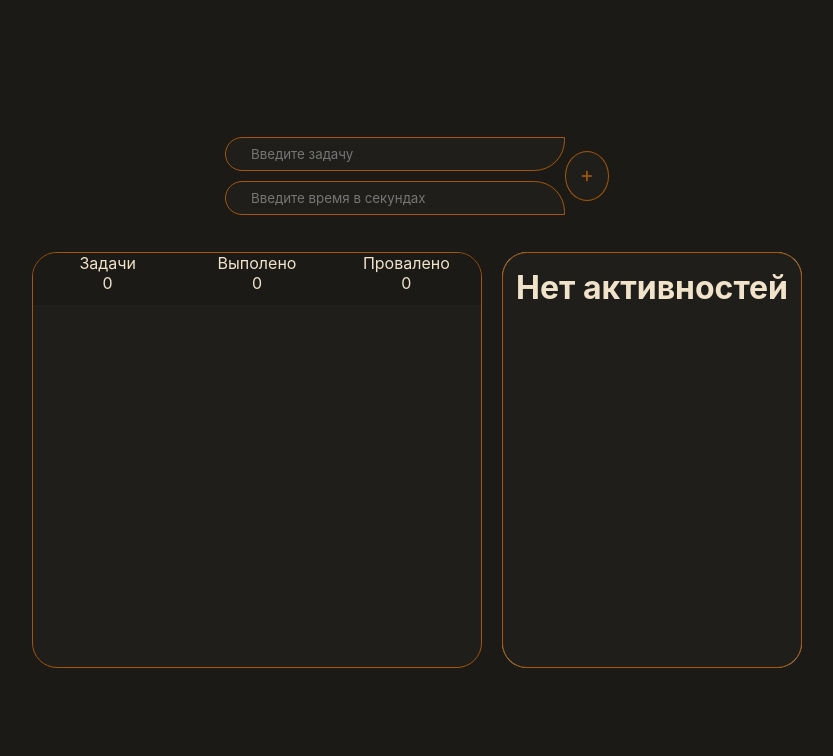
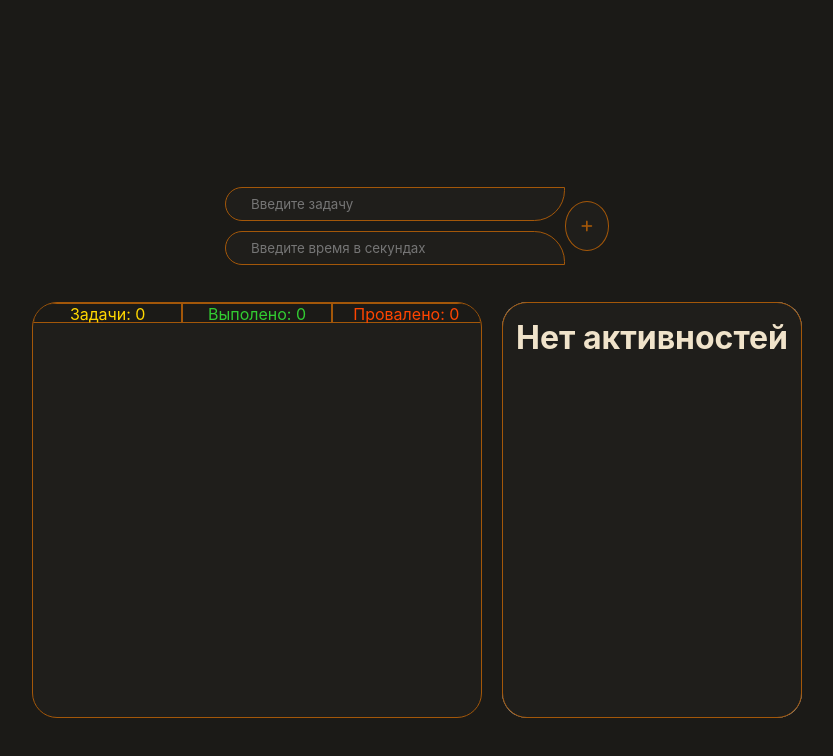
Before and after one commit to Kalachinskii/TimerTask, a React (Vite) app: page / in a window 1280 px wide. Shown: the top 756 px of the page, without its empty margins (223-1056 px from the left). Built offline with nearby package versions, Linux system fonts and the light colour scheme.

Commit message:
feat: возврат задачи из проваленых

```diff
--- a/src/components/ActiveTaskCard/activeTaskCard.module.css
+++ b/src/components/ActiveTaskCard/activeTaskCard.module.css
@@ -17,20 +17,6 @@ h1 {
     width: 100%;
     padding: 15px 0;
     text-align: center;
-    position: relative;
-}
-
-h1 i {
-    position: absolute;
-    color: #a3560948;
-    top: 4%;
-    right: 3%;
-    font-size: 28px;
-}
-
-h1 i:hover {
-    color: red;
-    cursor: pointer;
 }
 
 .task-card .play-pause i,
@@ -43,14 +29,9 @@ h1 i:hover {
     justify-content: center;
     align-items: center;
     font-size: 22px;
-    border: 1px solid #A35709;
-    border-radius: 25px;
-}
-
-.play-pause i:hover,
-.completed i:hover {
     box-shadow: 1px 1px 3px rgba(163, 87, 9, 0.5),
     inset 0px 0px 8px rgba(163, 87, 9, 0.8);
+    border-radius: 25px;
 }
 
 .task-card .play-pause i {
--- a/src/components/ActiveTaskCard/timer.module.css
+++ b/src/components/ActiveTaskCard/timer.module.css
@@ -2,7 +2,7 @@
     display: flex;
     justify-content: center;
     align-items: center;
-    height: 100%;
+    height: 300px;
 }
 
 .circle-container {
--- a/src/components/ActiveTaskCard/ui/ActiveTaskCard.jsx
+++ b/src/components/ActiveTaskCard/ui/ActiveTaskCard.jsx
@@ -9,10 +9,12 @@ export function ActiveTaskCard({ items, completedTask, failedTask, clouseCard })
         <div className={styles['task-card']}>
             {items.active ? (
                 <>
-                    <h1>
-                        {items.task}
-                        <i onClick={() => clouseCard('')} className={`${"fa-solid fa-xmark"}`}></i>
-                    </h1>
+                    <div className={styles['text']}>
+                        <h1>
+                            {items.task}
+                            <i onClick={() => clouseCard('')} className={`${"fa-solid fa-xmark"}`}></i>
+                        </h1>
+                    </div>
                     <Timer key={items.id} second={items.time} id={items.id} pause={pause} failedTask={failedTask}/>
                     <div className={styles['play-pause']} onClick={() => setPause(!pause)}>
                         {pause ?
--- a/src/components/App/ui/App.jsx
+++ b/src/components/App/ui/App.jsx
@@ -60,7 +60,7 @@ export function App() {
     setActive(task);
   }
 
-  // Выполнено / провалено
+  // Выполнено / провалено / востановление
   const isTaskCompleted = (id, state) => {
     const items = JSON.parse(localStorage.getItem('data')) || [];
     const task = items.find(task => task.id === id);
@@ -78,7 +78,7 @@ export function App() {
     <div className={styles['app']}>
       <FormItem addItem={addItem} items={items}/>
       <div className={styles['box']}>
-        <TaskList tasks={items} deleteTask={deleteTask} activeTask={activeTask} />
+        <TaskList tasks={items} deleteTask={deleteTask} activeTask={activeTask} restoreTask={isTaskCompleted}/>
         <ActiveTaskCard items={active} completedTask={isTaskCompleted} failedTask={isTaskCompleted} clouseCard={setActive}/>
       </div>
     </div>
--- a/src/components/FormItem/formItem.module.css
+++ b/src/components/FormItem/formItem.module.css
@@ -72,3 +72,12 @@ i {
 .error {
     background: rgba(255, 0, 0, 0.075) !important;
 }
+
+.error-box {
+    width: 40%;
+    height: 100px;
+    display: flex;
+    flex-direction: column;
+    justify-content: center;
+    align-items: center;
+}
--- a/src/components/FormItem/ui/FormItem.jsx
+++ b/src/components/FormItem/ui/FormItem.jsx
@@ -47,7 +47,7 @@ export function FormItem({addItem, items}) {
 
     return (
         <>
-            <div>
+            <div className={styles['error-box']}>
                 {taskError && <p style={{ color: 'red' }}>{taskError}</p>}
                 {timeError && <p style={{ color: 'red' }}>{timeError}</p>}
             </div>
--- a/src/components/TaskList/taskList.module.css
+++ b/src/components/TaskList/taskList.module.css
@@ -51,14 +51,11 @@
 }
 
 .task-btn {
-    position: relative;
-    z-index: 10;
+    display: flex;
 }
 
-.task-btn {
-    display: flex;
-    width: 75px;
-    justify-content: space-around;
+.failed {
+    padding-right: 10px;
 }
 
 .task-btn i:last-child {
@@ -99,7 +96,7 @@ h5 {
     width: 100%;
     align-items: center;
     background: #1B1A17;
-    height: 15%;
+    height:5%;
 }
 
 .btn-box {
@@ -110,19 +107,48 @@ h5 {
     cursor: pointer;
 }
 
-.btn-box:hover {
-    box-shadow: 1px 1px 3px rgba(163, 87, 9, 0.5),
-    inset 0px 0px 8px rgba(163, 87, 9, 0.8);
+.btn-box:nth-child(1):hover {
+    background-color: #FFD700;
+}
+.btn-box:nth-child(2):hover {
+    background-color: #32CD32;
+}
+.btn-box:nth-child(3):hover {
+    background-color: #FF4500;
 }
 
-.btn-box p {
-    width: 100%;
-    text-align: center;
+.btn-box:hover {
+    border: none;
 }
 
 .btn-box span {
     width: 100%;
     text-align: center;
+}
+.count1 {
+    color: #FFD700;
+}
+.count2 {
+    color: #32CD32;
+}
+.count3 {
+    color: #FF4500;
+}
+
+.btn-box:hover span {
+    opacity: 0;
+}
+
+.btn-box:nth-child(1) {
+    border: 1px solid #A35709;
+    border-radius: 25px 0px 0 0 ;
+}
+.btn-box:nth-child(2) {
+    border: 1px solid #A35709;
+}
+.btn-box:nth-child(3) {
+    border: 1px solid #A35709;
+    border-radius: 0px 25px 0 0 ;
 }
 
 .quantity {
@@ -134,8 +160,3 @@ h5 {
     align-items: center;
     border-radius: 50%;
 }
-
-.active {
-    box-shadow: 1px 1px 3px rgba(163, 87, 9, 0.5),
-    inset 0px 0px 8px rgba(163, 87, 9, 0.8);
-}
--- a/src/components/TaskList/ui/BtnList.jsx
+++ b/src/components/TaskList/ui/BtnList.jsx
@@ -5,10 +5,9 @@ export default function BtnList({tasks, setBtnState}) {
 
     const btnsOut = btns.map((el, ind) => (
         <div key={ind} onClick={() => setBtnState(ind)} className={styles['btn-task', 'btn-box']}>
-            <p>{el}</p>
-        {ind == 0 && <span>{tasks.filter(task => !task.failed && !task.completed).length}</span>}
-        {ind == 1 && <span>{tasks.filter(task => task.completed).length}</span>}
-        {ind == 2 && <span>{tasks.filter(task => task.failed).length}</span>}
+        {ind == 0 && <span className={styles['count1']}>{el}: {tasks.filter(task => !task.failed && !task.completed).length}</span>}
+        {ind == 1 && <span className={styles['count2']}>{el}: {tasks.filter(task => task.completed).length}</span>}
+        {ind == 2 && <span className={styles['count3']}>{el}: {tasks.filter(task => task.failed).length}</span>}
     </div>
     ));
 
--- a/src/components/TaskList/ui/Task.jsx
+++ b/src/components/TaskList/ui/Task.jsx
@@ -1,8 +1,8 @@
 import styles from '../taskList.module.css';
 
-export default function Task({activeTask, deleteTask, el}) {
+export default function Task({activeTask, deleteTask, el, restoreTask}) {
     return (
-        <div className={styles["task"]}  key={el.id} onClick={() => activeTask(el.id)}>
+        <div className={styles["task"]}  key={el.id} onClick={() => !el.failed && !el.completed && activeTask(el.id)}>
             <div className={styles["task-time"]}>
                 <h3>{el.task}</h3>
                 <h5>
@@ -11,6 +11,7 @@ export default function Task({activeTask, deleteTask, el}) {
                 </h5>
             </div>
             <div className={styles["task-btn"]}>
+                {el.failed && <i onClick={() => restoreTask(el.id, 'failed')} className={`fa-solid fa-circle-left ${styles['failed']}`}></i>}
                 <i className="fa-solid fa-trash"
                     onClick={(e) => {
                         // Остановить всплытие события (activeTask(el.id) - выдавал error)
@@ -21,3 +22,4 @@ export default function Task({activeTask, deleteTask, el}) {
         </div>
     )
 }
+//
--- a/src/components/TaskList/ui/TaskList.jsx
+++ b/src/components/TaskList/ui/TaskList.jsx
@@ -3,7 +3,7 @@ import styles from '../taskList.module.css';
 import BtnList from './BtnList';
 import Task from './Task';
 
-export function TaskList({tasks, deleteTask, activeTask}) {
+export function TaskList({tasks, deleteTask, activeTask, restoreTask}) {
     const [btnState, setBtnState] = useState(0);
 
     return (
@@ -16,11 +16,11 @@ export function TaskList({tasks, deleteTask, activeTask}) {
                 ))}
                 {/* Выполненые */}
                 {btnState === 1 && tasks.map(el => el.completed && (
-                    <Task key={el.id} activeTask={activeTask} deleteTask={deleteTask} el={el}/>
+                    <Task key={el.id} deleteTask={deleteTask} el={el} />
                 ))}
                 {/* Проваленные */}
                 {btnState === 2 && tasks.map(el => el.failed && (
-                    <Task key={el.id} activeTask={activeTask} deleteTask={deleteTask} el={el}/>
+                    <Task key={el.id} deleteTask={deleteTask} el={el} restoreTask={restoreTask}/>
                 ))}
             </div>
         </div>
```
